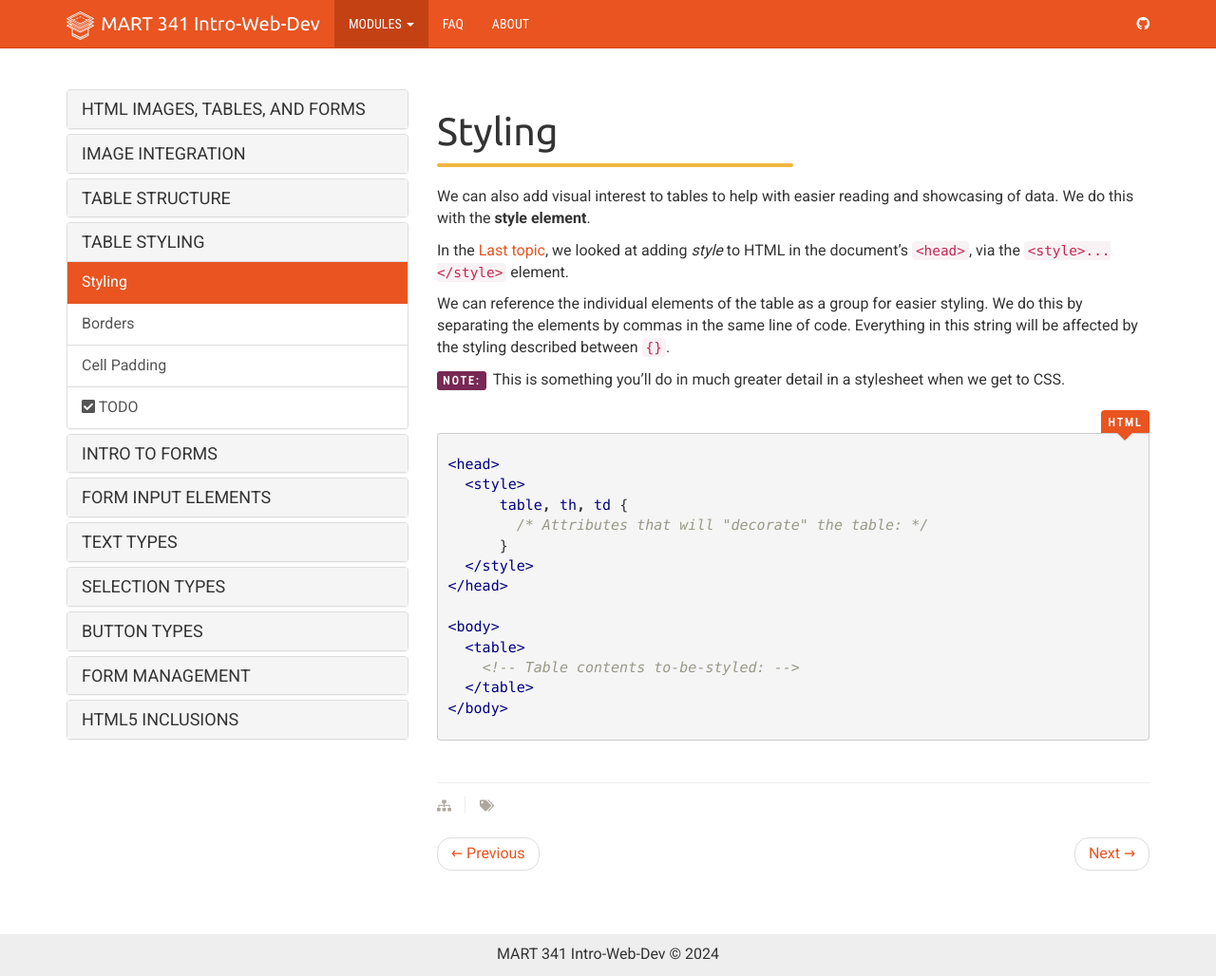
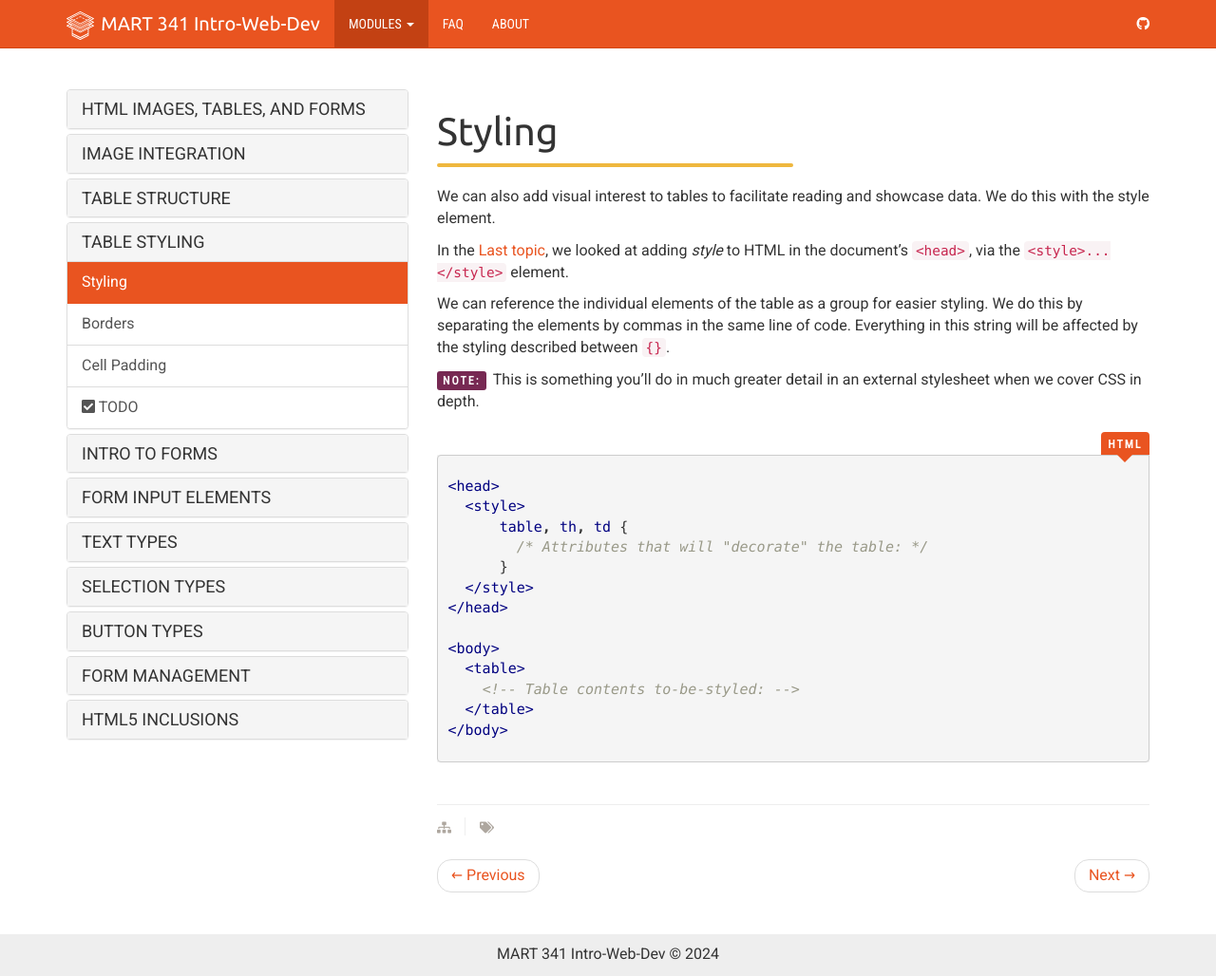
Before and after one commit to Montana-Media-Arts/webDesignFall2024, a Jekyll site: the page built from _docs/topic-06/03-table-style/01-page.md, in a window 1280 px wide and 1028 px high. Shown: the whole window at 95% size. Built offline with Jekyll 4.4.1, drawn with Linux system fonts in a browser that asks for light colours; nearby versions of some CDN libraries.

Commit message:
Update 01-page.md

```diff
--- a/_docs/topic-06/03-table-style/01-page.md
+++ b/_docs/topic-06/03-table-style/01-page.md
@@ -6,13 +6,13 @@ permalink: /topic-06/table-style/
 
 <div class="divider-heading"></div>
 
-We can also add visual interest to tables to help with easier reading and showcasing of data. We do this with the **style element**.
+We can also add visual interest to tables to facilitate reading and showcase data. We do this with the style element.
 
 In the [Last topic](../../topic-05/head-style), we looked at adding _style_ to HTML in the document's `<head>`, via the `<style>...</style>` element.
 
 We can reference the individual elements of the table as a group for easier styling. We do this by separating the elements by commas in the same line of code. Everything in this string will be affected by the styling described between `{}`.
 
-<span class="label label-info">NOTE:</span> This is something you'll do in much greater detail in a stylesheet when we get to CSS.
+<span class="label label-info">NOTE:</span> This is something you'll do in much greater detail in an external stylesheet when we cover CSS in depth.
 
 
 <div class="code-heading">
```
